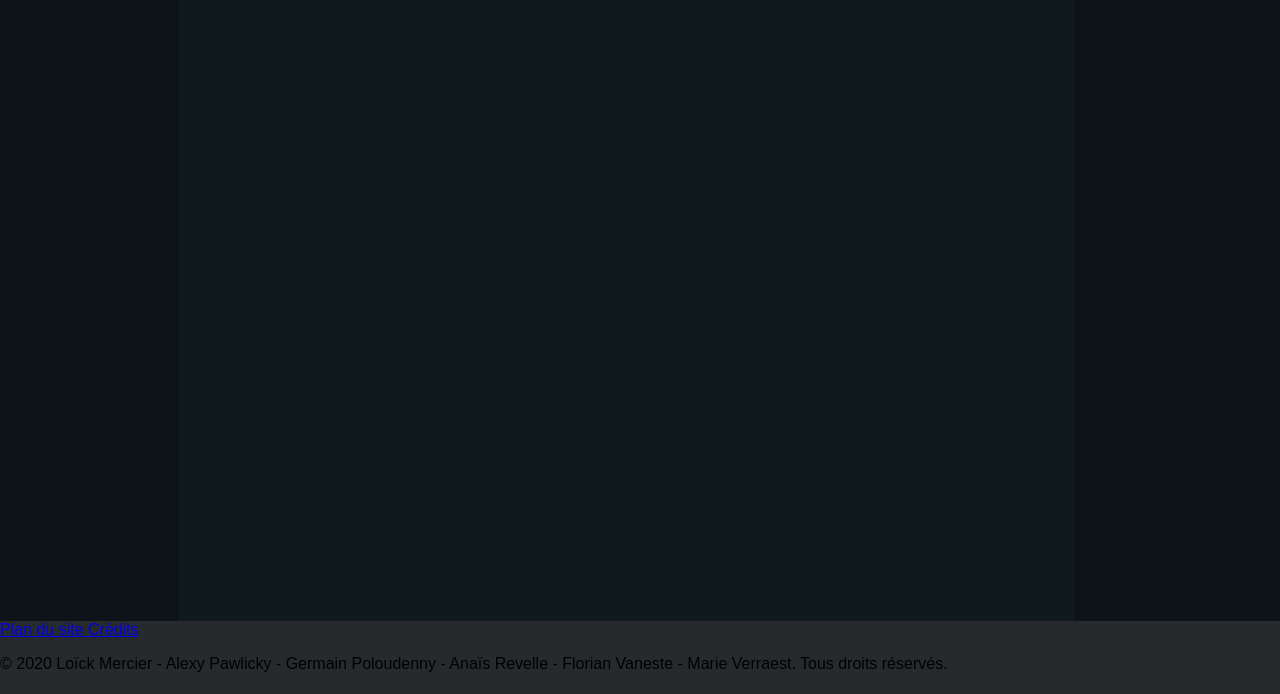
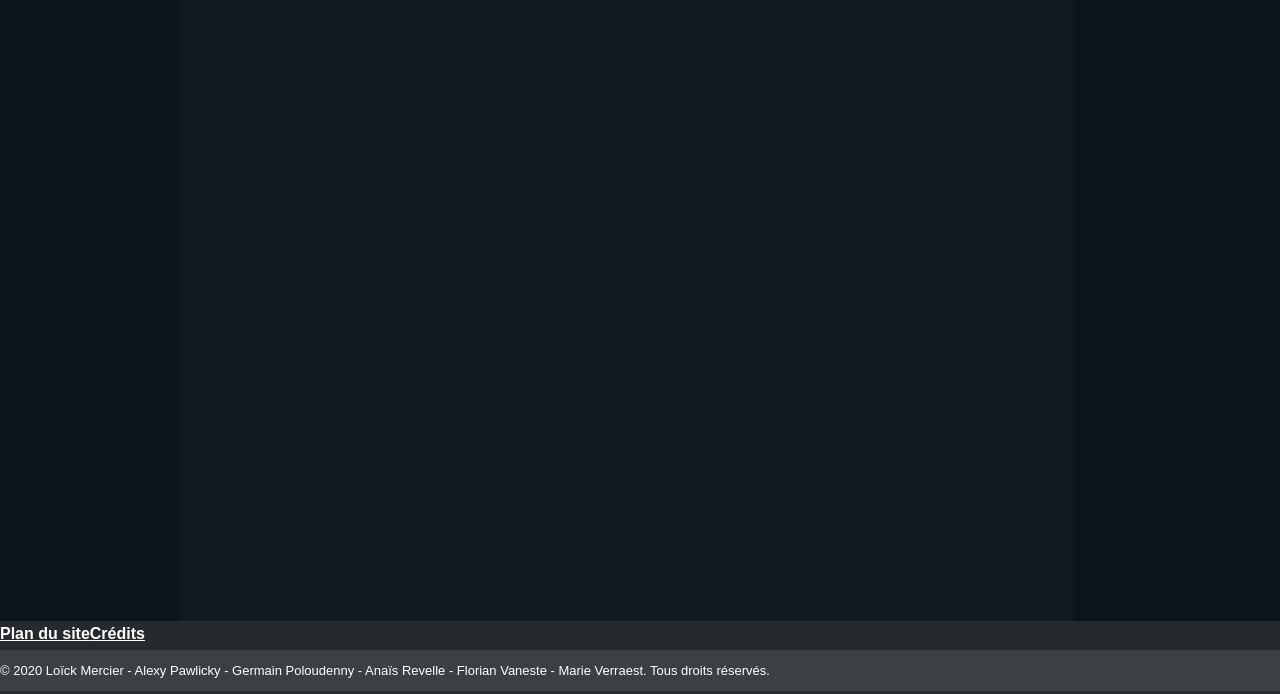
Before and after one commit to FloVnst/Les-metiers-de-l-informatique--Website, a plain HTML site: page index.html in a window 1280 px wide. Shown: the part 106-800 px from the top of the page. Drawn offline with Linux system fonts and the light colour scheme.

Commit message:
Update general.css

```diff
--- a/style/general.css
+++ b/style/general.css
@@ -55,9 +55,41 @@ article {
 }
 
 footer {
+    display: flex;
+    flex-direction: column;
+    justify-content: space-around;
     align-self: flex-start;
     background-color: #272A2D;
     height: 10vh;
     min-height: 60px;
     width: 100vw;
 }
+
+footer > div {
+    flex-direction: row;
+    align-items: center;
+    margin : 0;
+    display: flex;
+    width: 100vw;
+}
+
+footer > div > a {
+    padding: 0;
+    margin: 0;
+}
+
+#footerTop > a {
+    color : white;
+    text-decoration: underline;
+    font-weight: bolder;
+
+}
+
+#footerBottom{
+    background-color: #3B4044;
+}
+
+#footerBottom > p{
+    color : white;
+    font-size: 13px;
+}
```
